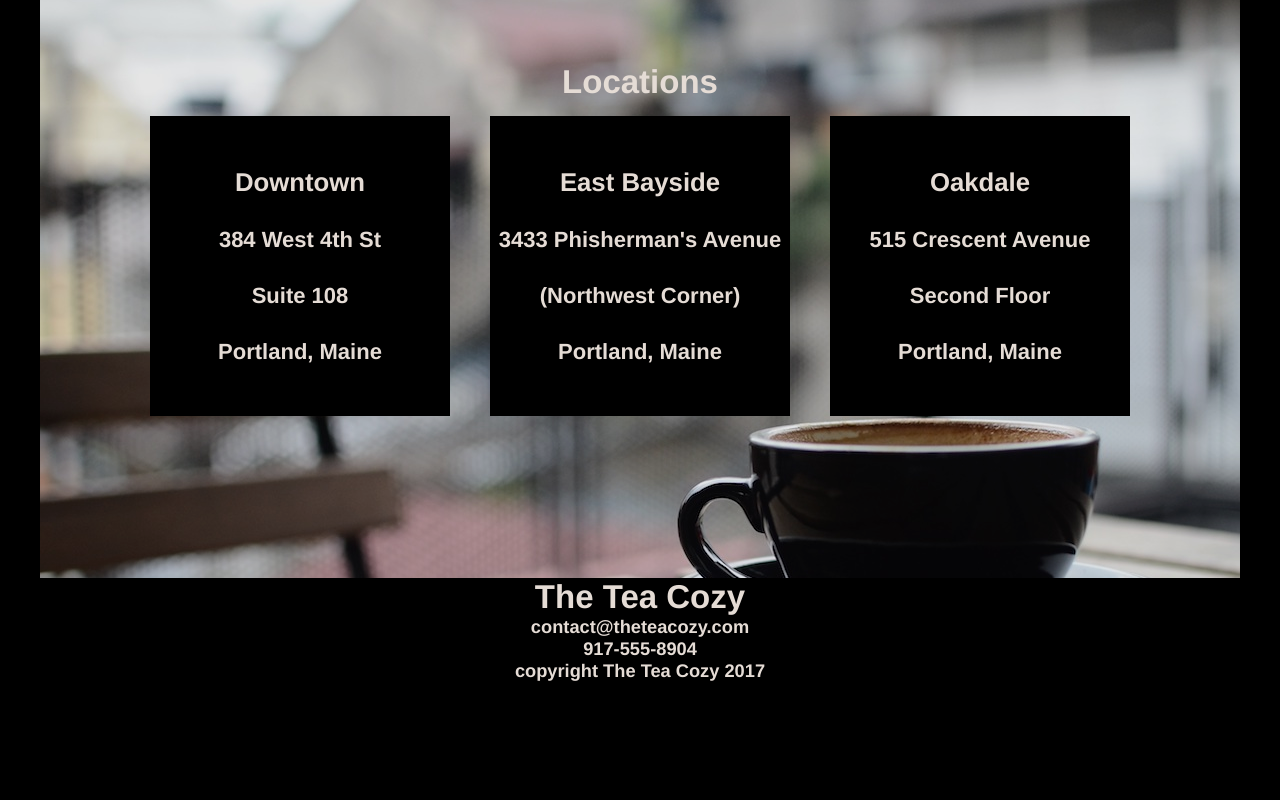
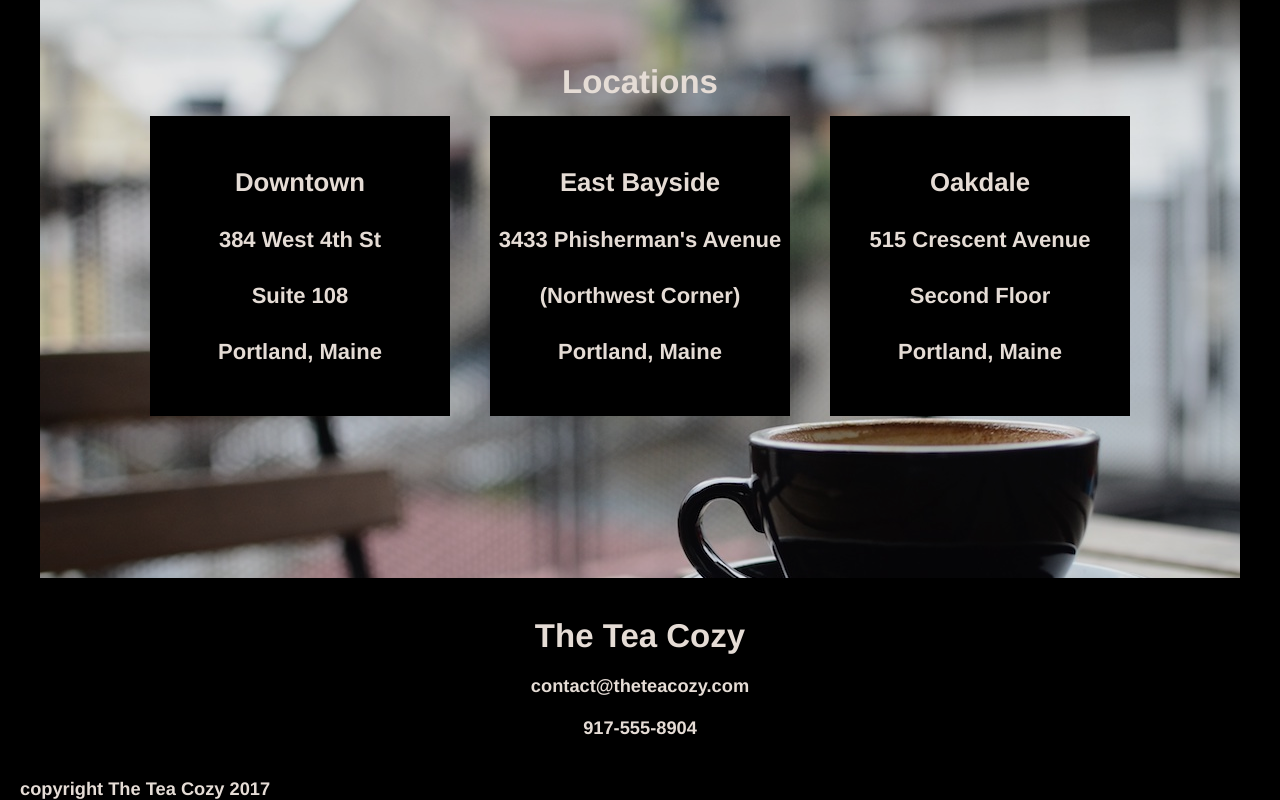
Before and after one commit to zuleta13/TeaCozy, a plain HTML site: page index.html in a window 1280 px wide. Shown: the part 1512-2312 px from the top of the page. Before the commit the page ends 2194 px from the top, so only its background shows below. Drawn offline with Linux system fonts and the light colour scheme.

Commit message:
Set footer css styles.

```diff
--- a/resources/css/style.css
+++ b/resources/css/style.css
@@ -151,3 +151,27 @@ footer {
 .location p {
   padding: 15px 0;
 }
+
+/* FOOTER */
+footer {
+  width: 100%;
+}
+footer .info{
+  height: 200px;
+  display: flex;
+  flex-direction: column;
+  justify-content: center;
+}
+
+.info h4 {
+  padding-bottom: 20px;
+}
+
+.info h5 {
+  padding-top: 20px;
+}
+
+footer .copyright {
+  text-align: left;
+  padding-left: 20px;
+}
```
